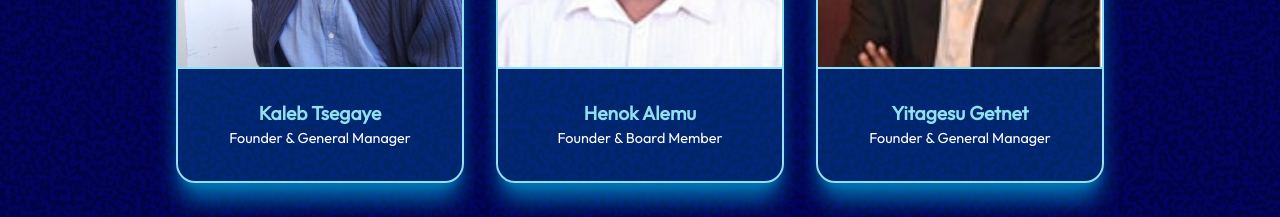
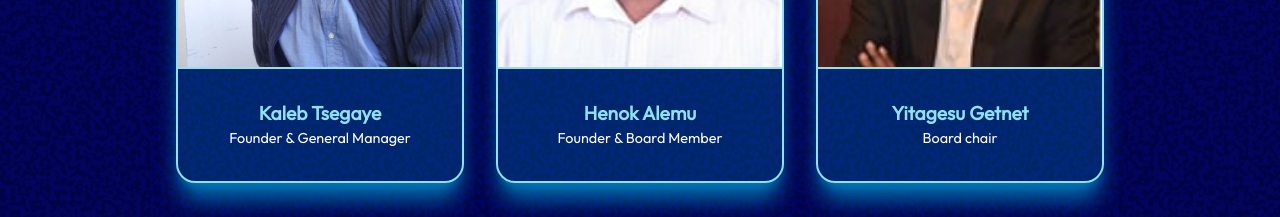
Before and after one commit to Kirubel366/ENPA, a React (Vite) app in the folder Frontend/: page /about in a window 1280 px wide. Shown: the part 2378-2595 px from the top of the page. Built offline with nearby package versions, Linux system fonts and the light colour scheme; no server answers; a web font is replaced by a local one.

Commit message:
About page update

```diff
--- a/Frontend/src/pages/landing pages/About.jsx
+++ b/Frontend/src/pages/landing pages/About.jsx
@@ -82,7 +82,7 @@ const About = () => {
           <div className='relative z-20 bg-[#0077B6]/30 border-2 border-[#90E0EF] rounded-3xl w-90 h-auto shadow-xl shadow-[#0077B6] hover:-translate-y-3 duration-400 transition-all'>
             <img src={YITAGESUGETNET} alt="" className='h-90 rounded-t-3xl w-full border-b-2 border-[#90E0EF] object-cover' />
             <h3 className='text-2xl font-bold text-[#90E0EF] text-center mt-10'>Yitagesu Getnet</h3>
-            <p className='text-lg text-white text-center mb-10'>Founder & General Manager</p>
+            <p className='text-lg text-white text-center mb-10'>Board chair</p>
           </div>
           <div className='hidden sm:block absolute -bottom-50 -left-120 noise-bg size-200 rounded-full'/>
           <div className='hidden sm:block absolute -bottom-50 -right-120 noise-bg size-200 rounded-full'/>
```
